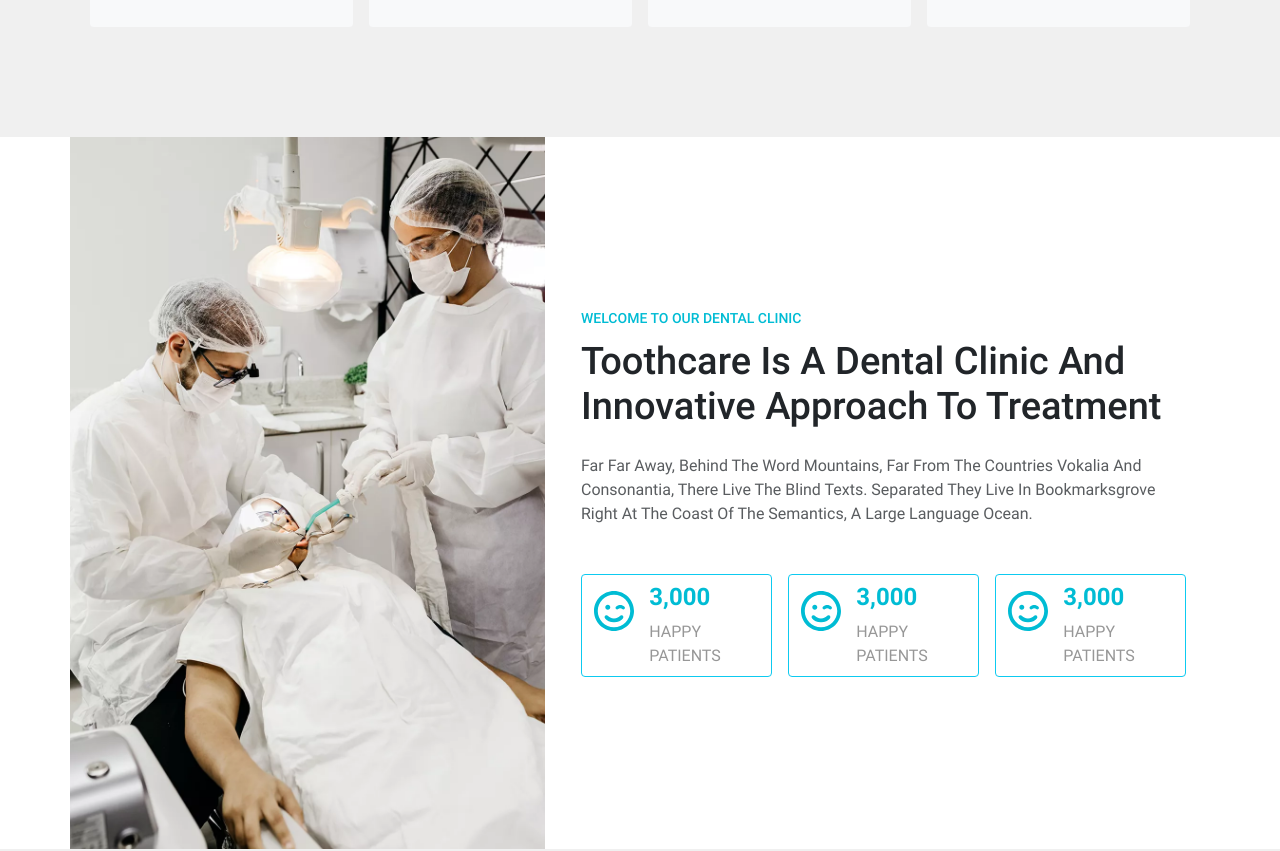
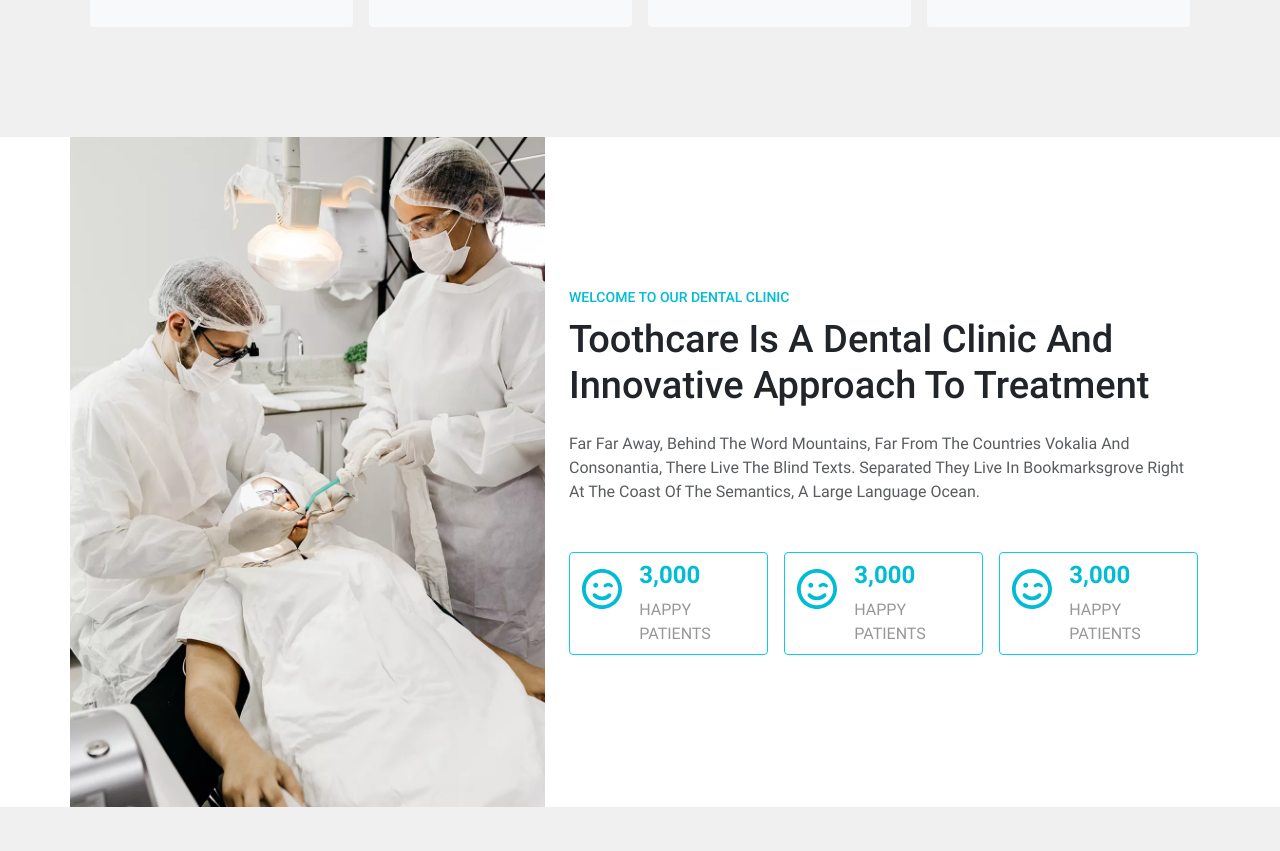
Before and after one commit to AmirHosseinShamsi/Dental-template, a React (Vite) app: page / in a window 1280 px wide. Shown: the part 2640-3491 px from the top of the page. Built offline with nearby package versions, Linux system fonts and the light colour scheme; a web font is replaced by a local one.

Commit message:
clinic section refactor

```diff
--- a/components/main-section/introduce-section/IntroduceSection.jsx
+++ b/components/main-section/introduce-section/IntroduceSection.jsx
@@ -4,15 +4,15 @@ import classes from './IntroduceSection.module.css';
 import EmojiCards from "../../../components/main-section/introduce-section/emoji-cards/EmojiCards.jsx";
 const IntroduceSection = () => {
     return (
-        <article className="container-lg p-0">
-                <div className="row m-0">
-                    <div className="col-5 bg-white p-0 d-none d-md-block">
+        <article className={`container-lg p-0 ${classes.parentSection}`}>
+                <div className="row m-0 h-100">
+                    <div className="h-100 col-5 bg-white p-0 d-none d-md-block">
                         <img
                         src={clinicImage}
                         className={`img-fluid w-100 ${classes.introduceImage}`} alt="clinic-image"/>
                     </div>
                     <div className="col-md-7 col-12 ps-4">
-                        <div className="row m-0 h-100 align-content-center py-5 py-lg-0">
+                        <div className="d-flex flex-column justify-content-center h-100 py-5 py-lg-0">
                             <h6 className={`text-uppercase col-12 ${classes.shortText}`}>WELCOME TO OUR DENTAL CLINIC</h6>
                             <h2 className={`text-capitalize col-12 mt-1 ${classes.headingText}`}>Toothcare is a Dental Clinic and Innovative Approach
                                 to
--- a/components/main-section/introduce-section/IntroduceSection.module.css
+++ b/components/main-section/introduce-section/IntroduceSection.module.css
@@ -1,7 +1,7 @@
+.parentSection{
+    height: 670px;
+}
 .introduceImage {
-    background-size: cover;
-    background-position: center;
-    background-repeat: no-repeat;
     height: 100% !important;
     object-fit: cover;
 }
```
